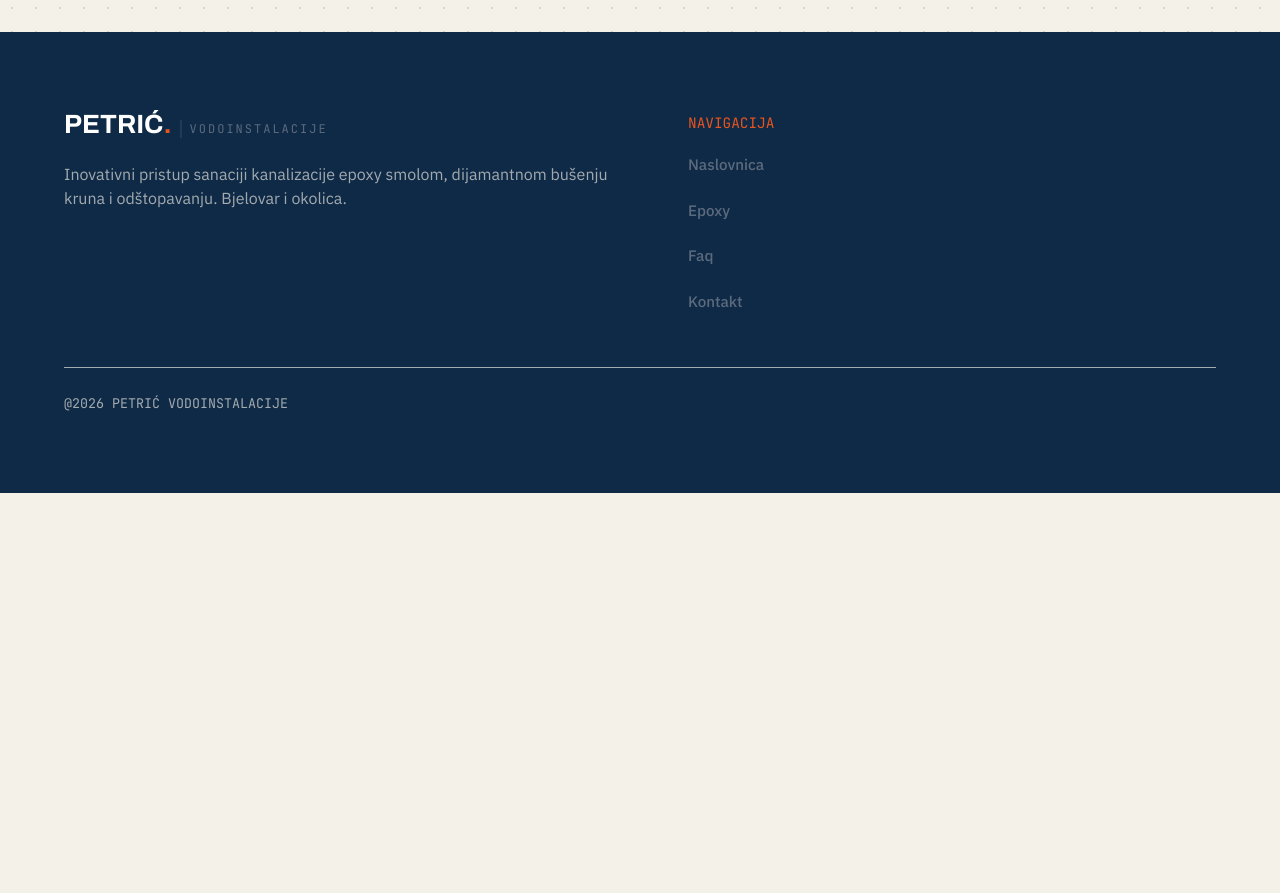
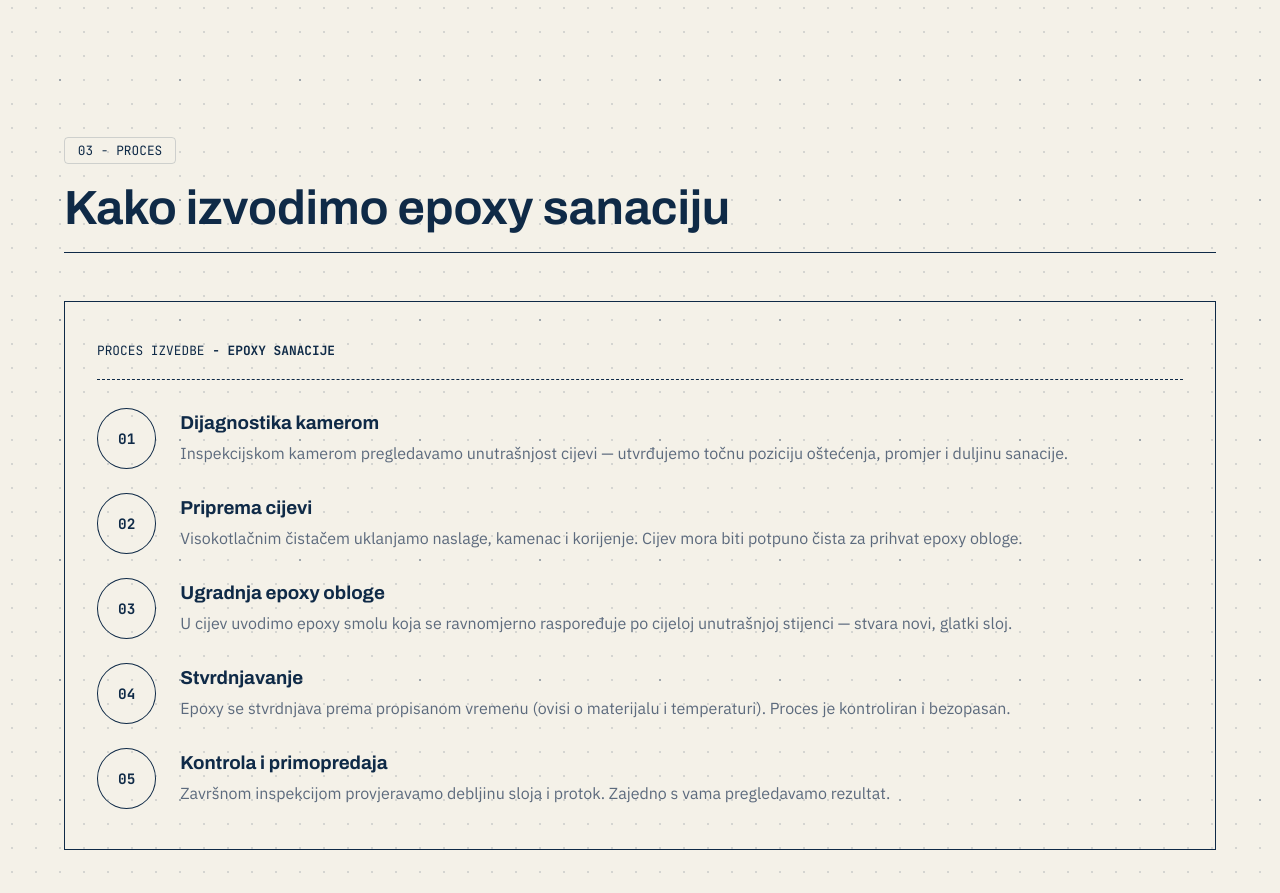
Before and after one commit to Budra160/Petric-vodoinstalacije-web, a React (Vite) app: page /epoxy in a window 1280 px wide. Shown: the part 1900-2793 px from the top of the page. Before the commit the page ends 2393 px from the top, so only its background shows below. Built offline with nearby package versions, Linux system fonts and the light colour scheme.

Commit message:
Added content to Epoxy page

```diff
--- a/src/components/SectionCta.jsx
+++ b/src/components/SectionCta.jsx
@@ -12,7 +12,7 @@ export default function SectionCta({
       <div className="container-large padding-section-large">
         <div className="cta-filter"></div>
         <div className="section-content">
-          <div className="tagline">{tagText}</div>
+          {tagText ? <div className="tagline">{tagText}</div>: <></>}
           <div className="section-h2">
             <h2>{title}</h2>
             <p>{desc}</p>
--- a/src/components/section.css
+++ b/src/components/section.css
@@ -56,7 +56,7 @@
   color: var(--text-light);
 }
 
-/*UTILITY CLASS BEING USED AS A STYLE CLASS*/
+
 .cta-filter {
   position: absolute;
   left: 0%;
--- a/src/pages/Epoxy.jsx
+++ b/src/pages/Epoxy.jsx
@@ -2,6 +2,7 @@ import "./epoxy-s.css";
 import Section from "../components/Section.jsx"
 import Button from "../components/button.jsx";
 import Card from "../components/kartica.jsx";
+import SectionCta from "../components/SectionCta.jsx"
 
 const whyCardContent = [
     {
@@ -22,6 +23,34 @@ const whyCardContent = [
         title: "Stambene zgrade",
         content: "Vertikalne cijevi u zgradama idealne su za epoxy sanaciju — bez razbijanja kupaonica i uznemiravanja susjeda."
     }
+]
+
+const processSteps = [
+    {
+        id:0,
+        title: "Dijagnostika kamerom",
+        content: "Inspekcijskom kamerom pregledavamo unutrašnjost cijevi — utvrđujemo točnu poziciju oštećenja, promjer i duljinu sanacije."
+    },
+    {
+        id:1,
+        title: "Priprema cijevi",
+        content: "Visokotlačnim čistačem uklanjamo naslage, kamenac i korijenje. Cijev mora biti potpuno čista za prihvat epoxy obloge."
+    },
+    {
+        id:2,
+        title: "Ugradnja epoxy obloge",
+        content: "U cijev uvodimo epoxy smolu koja se ravnomjerno raspoređuje po cijeloj unutrašnjoj stijenci — stvara novi, glatki sloj."
+    },
+    {
+        id:3,
+        title: "Stvrdnjavanje",
+        content: "Epoxy se stvrdnjava prema propisanom vremenu (ovisi o materijalu i temperaturi). Proces je kontroliran i bezopasan."
+    },
+    {
+        id:4,
+        title: "Kontrola i primopredaja",
+        content: "Završnom inspekcijom provjeravamo debljinu sloja i protok. Zajedno s vama pregledavamo rezultat."
+    },
 ]
 
 
@@ -78,10 +107,39 @@ export default function Epoxy(){
                             content={<p>{element.content}</p>}>
                         </Card>)}
                     </div>
-
                 }
             >
             </Section>
+            <Section
+                tagText={<div className="tagline">03 - Proces</div>}
+                title={<h2>Kako izvodimo epoxy sanaciju</h2>}
+                children={
+                    <div className="process-content">
+                        <span className="process-tagline">Proces izvedbe<b> - Epoxy sanacije</b></span>
+                        <ul className="process-list">
+                            {processSteps.map(element =>
+                                <li key={element.id}>
+                                    <div className="icon">
+                                        {"0" + (element.id + 1)}
+                                    </div>
+                                    <div className="content">
+                                        <h3>{element.title}</h3>
+                                        <p>{element.content}</p>
+                                    </div>
+                                </li>
+                            )}
+                        </ul>
+                    </div>
+                }
+            >
+            </Section>
+            <SectionCta
+                title={"Spremni za epoxy sanaciju?"}
+                desc={"Zatražite besplatnu procjenu — dolazimo na teren, dajemo poštenu ponudu."}
+                id="cta"
+                children={<Button className="button accent">Pošalji upit</Button>}
+            >
+            </SectionCta>
         </>
     )
 }
--- a/src/pages/epoxy-s.css
+++ b/src/pages/epoxy-s.css
@@ -143,6 +143,9 @@ svg{
 
 .why-cards h3{
     font-size: 1.35rem;
+}
+
+h3{
     font-family: var(--heading);
 }
 
@@ -181,3 +184,66 @@ svg{
     flex-direction: column;
     gap: .75rem;
 }
+
+/* PROCESS SECTION STYLES */
+
+.process-content{
+    padding: 2.5rem 2rem;
+    border: 1px solid var(--border-ter);
+    display: flex;
+    flex-direction: column;
+    align-items: flex-start;
+    gap: 1.75rem;
+}
+
+.process-tagline{
+    text-align: left;
+    font-family: var(--tagline);
+    text-transform: uppercase;
+    width: 100%;
+    font-size: .8rem;
+    padding-bottom: 1.25rem;
+    border-bottom: 1px dashed var(--border-ter);
+}
+
+
+.process-list{
+    list-style: none;
+    display: flex;
+    flex-direction: column;
+    gap: 1.5rem;
+    align-items: flex-start;
+}
+
+.process-list li{
+    display: flex;
+    gap: 1.5rem;
+    align-items: center;
+    text-align: left;
+}
+
+.process-list p{
+    color: var(--text-ter);
+}
+
+.process-list .icon{
+    padding: 1.25rem;
+    border: 1px solid var(--border-ter);
+    border-radius: 100%;
+    font-family: var(--tagline);
+    font-weight: bold;
+    font-size: .9rem;
+    transition: all 0.5s ease;
+}
+
+.process-list li:hover .icon{
+    background-color: var(--accent);
+    color: var(--text-light);
+    border-color: var(--text-light);
+}
+
+.process-list .content{
+    display: flex;
+    flex-direction: column;
+    gap: .5rem;
+}
```
